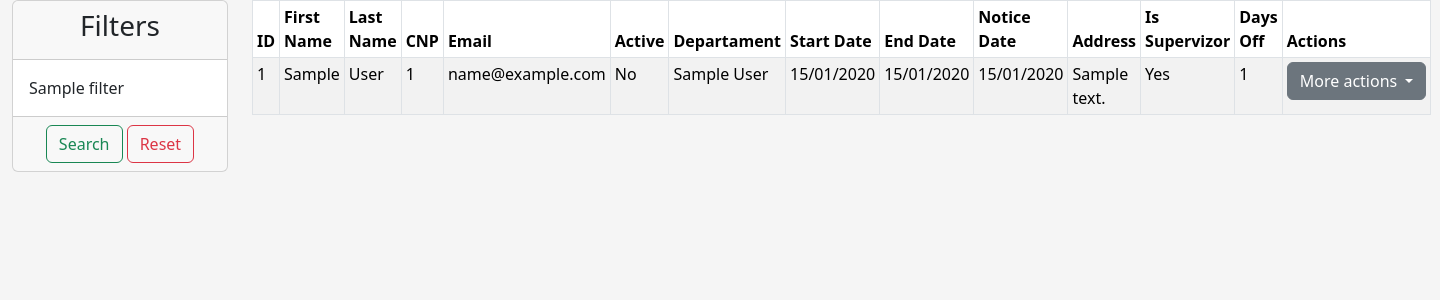
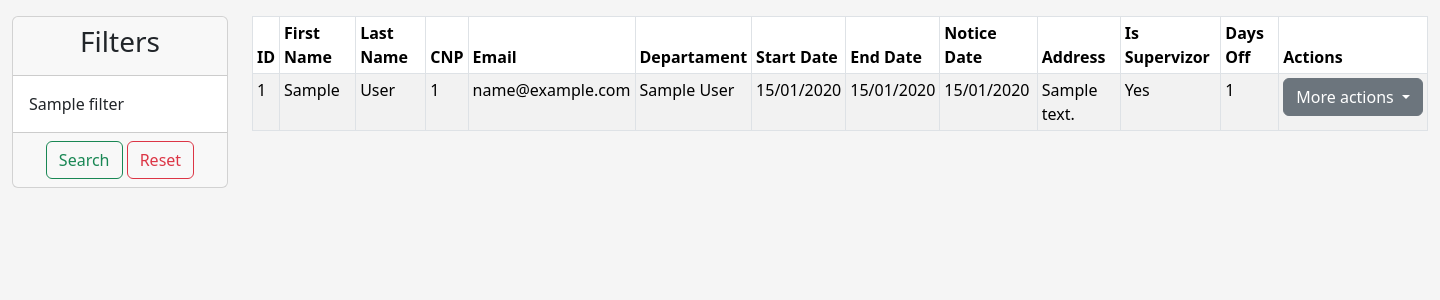
Before and after one commit to Moses9312/vacationValet, a Django app: template templates/employee/list_of_employees.html in a window 1440 px wide. Shown: the part 66-366 px from the top of the page. Run offline with Django 5.2, Linux system fonts and the light colour scheme; tables that the repository leaves empty hold one stand-in row (values such as "Sample post"); the template is opened without the code that fills it: values that come from a table or form of the project are taken from there, most other values are stand-ins (such as "Sample title", 1, 10 or a date in 2020).

Commit message:
Creating the project and do some things on it.

```diff
--- a/templates/employee/list_of_employees.html
+++ b/templates/employee/list_of_employees.html
@@ -5,7 +5,7 @@
 {% block content %}
     <div class="container-fluid">
         <div class="row">
-            <div class="col-md-2">
+            <div class="col-md-2 gy-3">
                 <div class="card">
                     <div class="card-header">
                         <h3 class="text-center">Filters</h3>
@@ -21,7 +21,7 @@
                     </form>
                 </div>
             </div>
-            <div class="col-md-10">
+            <div class="col-md-10 gy-3">
                 {% if all_employees %}
                     <table class="table table-striped table-bordered table-sm">
                         <thead>
@@ -31,7 +31,6 @@
                             <th>Last Name</th>
                             <th>CNP</th>
                             <th>Email</th>
-                            <th>Active</th>
                             <th>Departament</th>
                             <th>Start Date</th>
                             <th>End Date</th>
@@ -50,13 +49,6 @@
                                 <td>{{ employee.last_name }}</td>
                                 <td>{{ employee.cnp }}</td>
                                 <td>{{ employee.email }}</td>
-                                <td>
-                                    {% if employee.active %}
-                                        Yes
-                                    {% else %}
-                                        No
-                                    {% endif %}
-                                </td>
                                 <td>{{ employee.departament }}</td>
                                 <td>{{ employee.start_date|date:'d/m/Y' }}</td>
                                 <td>{{ employee.end_date|date:'d/m/Y' }}</td>
```
